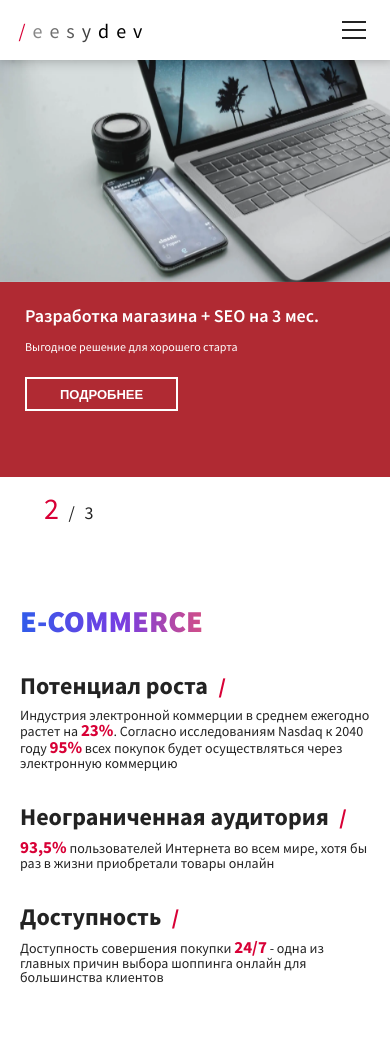
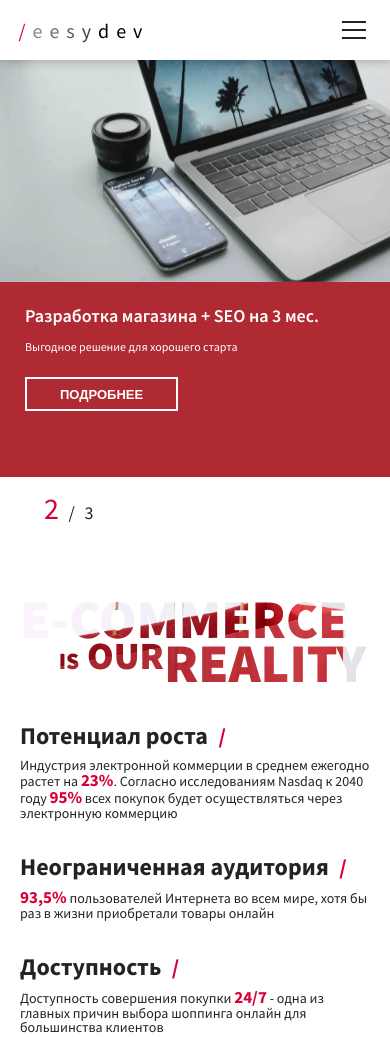
Before and after one commit to eesyDev/main, a plain HTML site: page index.html in a window 390 px wide. Shown: the top 1037 px of the page. Drawn offline with nearby package versions, Linux system fonts and the light colour scheme.

Commit message:
fuck the website

```diff
--- a/style.scss
+++ b/style.scss
@@ -922,23 +922,14 @@ textarea, input[type="text"], input[type="button"], input[type="submit"] {
                 }
             }
         }
-
-        // @supports not (background-attachment: fixed) {
-        //     .clipped-text {
-        //         background-attachment: initial;
-        //     }
-        // }
         .clipped-text {
-            display: inline-block;
+            display: flex;
             flex-wrap: wrap;
             background: url(./img/redshopbag.jpg) no-repeat center center;
-
-            background: -webkit-gradient(linear,left top,right top,from(#305cea),color-stop(50%,#773de2),to(#e95370));
-
             background-size: scroll;
             color: rgba(0, 0, 0, 0.0001);
             text-align: left;
-            background-attachment: initial;
+            background-attachment: fixed;
             /* -webkit-background-clip обрезает фон элемента по контуру текста */
             -webkit-text-fill-color: transparent; /* переопределяет цвет текста с белого на прозрачный в браузерах на webkit */
             -moz-text-fill-color: transparent;
@@ -2589,12 +2580,12 @@ textarea, input[type="text"], input[type="button"], input[type="submit"] {
         padding: 200px 0 80px;
         .business-content {
             flex-direction: column;
-            // .clipped-text {
-            //     width: 100%;
-            //     .high {
-            //         font-size: 11vw;
-            //     }
-            // }
+            .clipped-text {
+                width: 100%;
+                .high {
+                    font-size: 11vw;
+                }
+            }
             .business-advantages {
                 width: 100%;
                 display: flex;
@@ -2750,26 +2741,26 @@ textarea, input[type="text"], input[type="button"], input[type="submit"] {
     .business {
         .business-content {
             .clipped-text {
-                // background: url(./img/redshopbag.jpg) no-repeat center center;
-                // background-size: cover;
-                // color: rgba(0, 0, 0, 0.0001);
-                // text-align: left;
-                // background-attachment: initial;
-
-                // /* -webkit-background-clip обрезает фон элемента по контуру текста */
-                // -webkit-text-fill-color: transparent; /* переопределяет цвет текста с белого на прозрачный в браузерах на webkit */
-                // -moz-text-fill-color: transparent;
-                // -ms-text-fill-color: transparent;
-                // -webkit-background-clip: text;
-                // -moz-background-clip: text;
-                // -ms-background-clip: text;
-                // background-clip: text;
-                // .mid {
-                //     font-size: 8vw;
-                // }
-                // .low {
-                //     font-size: 12vw;
-                // }
+                background: url(./img/redshopbag.jpg) no-repeat center center;
+                background-size: cover;
+                color: rgba(0, 0, 0, 0.0001);
+                text-align: left;
+                background-attachment: initial;
+
+                /* -webkit-background-clip обрезает фон элемента по контуру текста */
+                -webkit-text-fill-color: transparent; /* переопределяет цвет текста с белого на прозрачный в браузерах на webkit */
+                -moz-text-fill-color: transparent;
+                -ms-text-fill-color: transparent;
+                -webkit-background-clip: text;
+                -moz-background-clip: text;
+                -ms-background-clip: text;
+                background-clip: text;
+                .mid {
+                    font-size: 8vw;
+                }
+                .low {
+                    font-size: 12vw;
+                }
             }
         }
     }
@@ -3620,17 +3611,17 @@ textarea, input[type="text"], input[type="button"], input[type="submit"] {
     .business {
         padding: 120px 0 70px;
         .business-content {
-            // .clipped-text {
-            //     .high {
-            //         font-size: 14vw;
-            //     }
-            //     .mid {
-            //         font-size: 9.9vw;
-            //     }
-            //     .low {
-            //         font-size: 14vw;
-            //     }
-            // }
+            .clipped-text {
+                .high {
+                    font-size: 14vw;
+                }
+                .mid {
+                    font-size: 9.9vw;
+                }
+                .low {
+                    font-size: 14vw;
+                }
+            }
         }
     }
     .big-title {
@@ -3808,11 +3799,11 @@ textarea, input[type="text"], input[type="button"], input[type="submit"] {
     }
     .business {
         .business-content {
-            // .clipped-text {
-            //     .mid {
-            //         font-size: 9.5vw;
-            //     }
-            // }
+            .clipped-text {
+                .mid {
+                    font-size: 9.5vw;
+                }
+            }
         }
     }
     .projects {
```
Also changed, not shown: style.css, 1 other file.
